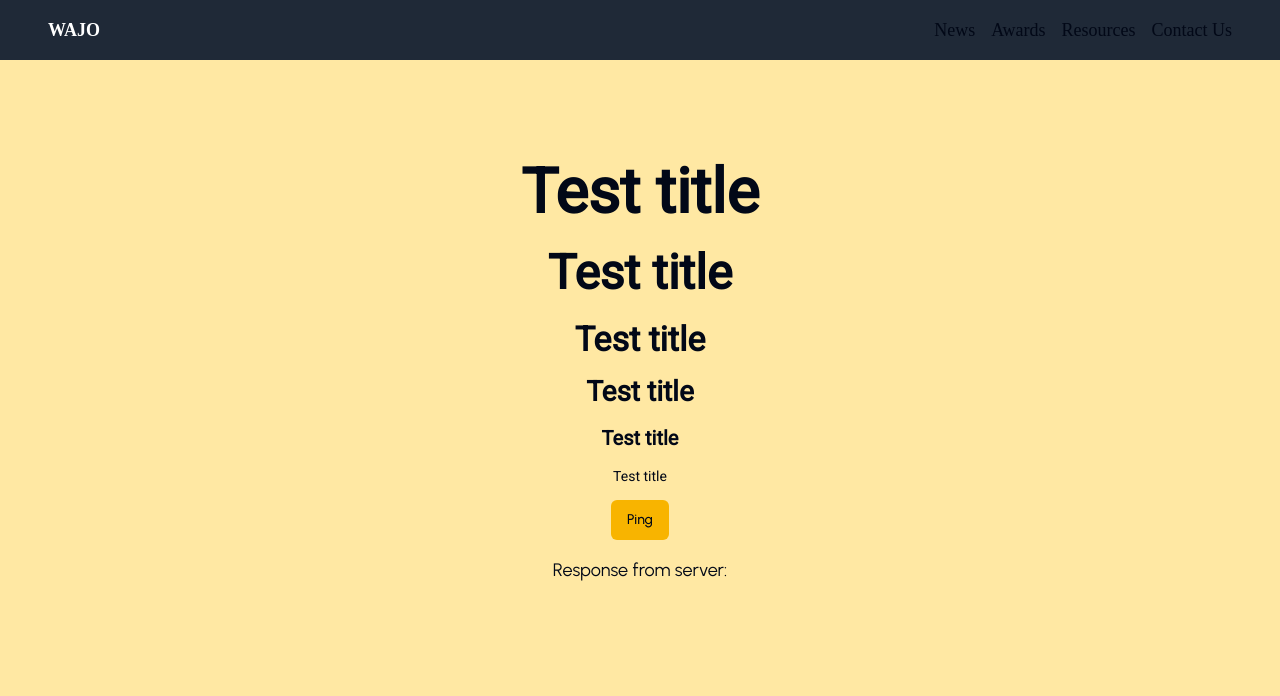
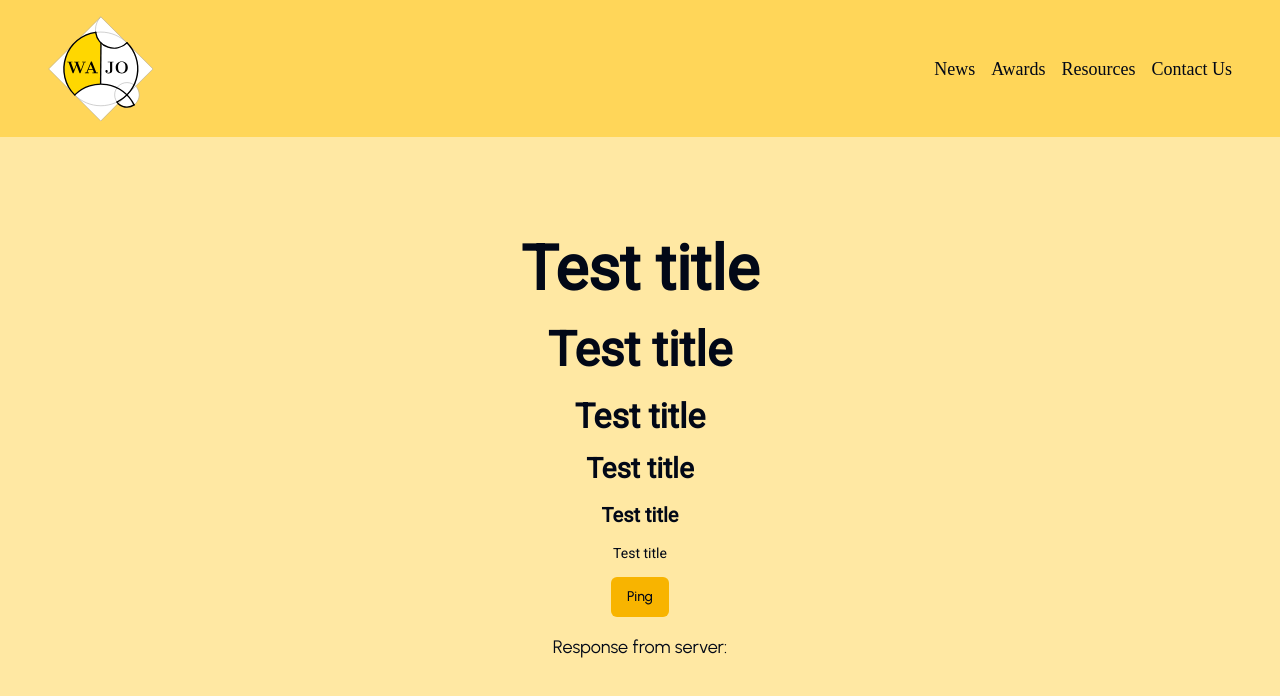
Before and after one commit to codersforcauses/wajo, a Next.js app in the folder client/: page / in a window 1280 px wide. Shown: the top 696 px of the page. Built offline with nearby package versions, Linux system fonts and the light colour scheme.

Commit message:
Navbar basic layout done
wajo_white.svg added to the public folder
navbar.module.css created to serve as the navbar component's scoped stylesheet
globals.css root styles refactored to include the navbar styles

```diff
--- a/client/src/components/navbar.tsx
+++ b/client/src/components/navbar.tsx
@@ -1,11 +1,22 @@
+import Image from "next/image";
 import Link from "next/link";
 import React from "react";
 
+import logo from "../../public/wajo_white.svg";
+import styles from "../styles/modules/navbar.module.css";
+
 const Navbar = () => {
   return (
-    <nav className="bg-gray-800 p-4">
+    <nav className={`${styles.nav} p-4`}>
       <div className="container mx-auto flex items-center justify-between">
-        <div className="text-lg font-bold text-white">WAJO</div>
+        <div>
+          <Image
+            src={logo}
+            alt="WAJO logo with white background"
+            width={105}
+            height={105}
+          />
+        </div>
         <div className="space-x-4">
           <Link href="/news">News</Link>
           <Link href="/awards">Awards</Link>
--- a/client/src/styles/globals.css
+++ b/client/src/styles/globals.css
@@ -6,6 +6,8 @@
   :root {
     --background: 0 0% 100%;
     --foreground: 222.2 84% 4.9%;
+
+    --nav-background: #ffd659;
 
     --card: 0 0% 100%;
     --card-foreground: 222.2 84% 4.9%;
--- /dev/null
+++ b/client/src/styles/modules/navbar.module.css
@@ -0,0 +1,3 @@
+.nav {
+    background-color: var(--nav-background);
+}
```
Also changed, not shown: client/public/wajo_white.svg (added).
